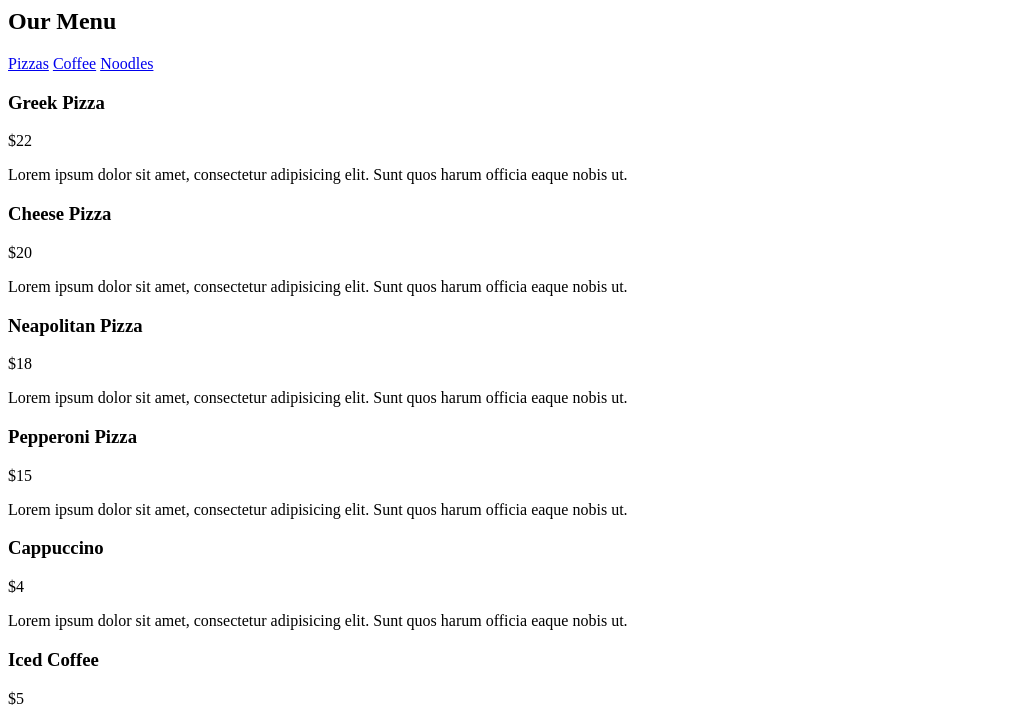
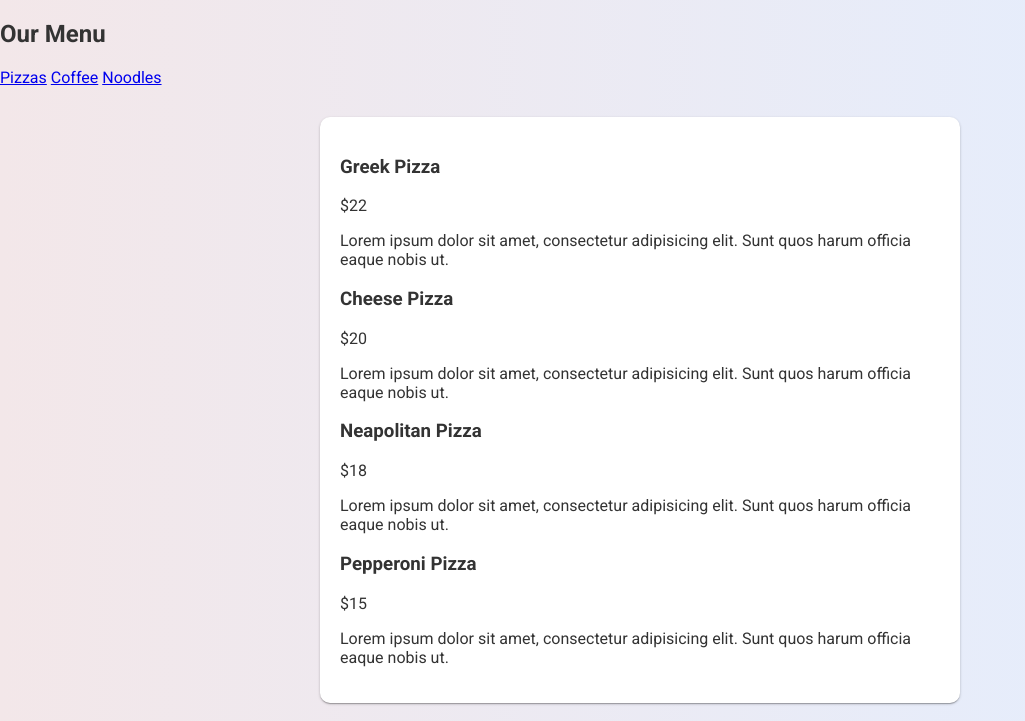
Before and after one commit to Med-games/Coffe-Menu, a plain HTML site: page index.html in a window 1280 px wide. Both pictures are taken after a click on the link "Pizzas". Shown: the top 721 px of the page, without its empty margins (0-1025 px from the left). Drawn offline with Linux system fonts and the light colour scheme.

Commit message:
Update index.html

```diff
--- a/index.html
+++ b/index.html
@@ -1,3 +1,14 @@
+<!DOCTYPE html>
+<html>
+<head>
+    <title>Restaurant Menu</title>
+    <head>
+    <link href="https://fonts.googleapis.com/css2?family=Roboto:wght@400;500;700&display=swap" rel="stylesheet">
+</head>
+    <link rel="stylesheet" type="text/css" href="style.css">
+
+</head>
+<body>
 <div class="wrapper">
 
     <h2>Our Menu</h2>
@@ -126,3 +137,60 @@
     </div> <!-- End Noodles Menu -->
 
   </div> <!-- End Wrapper -->
+  <script>
+    const buttons = document.querySelectorAll('.button');
+    const menus = document.querySelectorAll('.menu');
+
+    const highlight = document.createElement('span');
+    document.body.appendChild(highlight);
+    highlight.classList.add('highlight');
+
+    // Set initial dimensions and position of 'highlight' based on activeButton coords
+    function initialHightlightLocation() {
+    const activeButton = document.querySelector('.button--is-active');
+    const activeButtonCoords = activeButton.getBoundingClientRect();
+
+    const initialCoords = {
+        width: activeButtonCoords.width,
+        height: activeButtonCoords.height,
+        left: activeButtonCoords.left + window.scrollX,
+        top: activeButtonCoords.top + window.scrollY
+    }
+
+    highlight.style.width = `${initialCoords.width}px`;
+    highlight.style.height = `${initialCoords.height}px`;
+    highlight.style.transform = `translate(${initialCoords.left}px, ${initialCoords.top}px)`;
+    }
+
+    function handleClick(e) {
+    e.preventDefault();
+
+    buttons.forEach(button => button.classList.remove('button--is-active'));
+    this.classList.add('button--is-active');
+
+    // Set current dimensions and position of 'highlight' based on the clicked button
+    const buttonCoords = this.getBoundingClientRect();
+    const coords = {
+        width: buttonCoords.width,
+        height: buttonCoords.height,
+        left: buttonCoords.left + window.scrollX,
+        top: buttonCoords.top + window.scrollY
+    }
+    highlight.style.width = `${coords.width}px`;
+    highlight.style.height = `${coords.height}px`;
+    highlight.style.transform = `translate(${coords.left}px, ${coords.top}px)`;
+
+    // Show the menu associated to the clicked button
+    const targetMenu = document.querySelector(`#${this.dataset.target}`);
+    menus.forEach(menu => {
+        menu.classList.remove('menu--is-visible');
+        targetMenu.classList.add('menu--is-visible');
+    })
+    }
+
+    window.addEventListener('load', initialHightlightLocation);
+    window.addEventListener('resize', initialHightlightLocation);
+    buttons.forEach(button => button.addEventListener('click', handleClick));
+</script>
+</body>
+</html>
```
Lines whose indentation alone changed are shown as unchanged.
